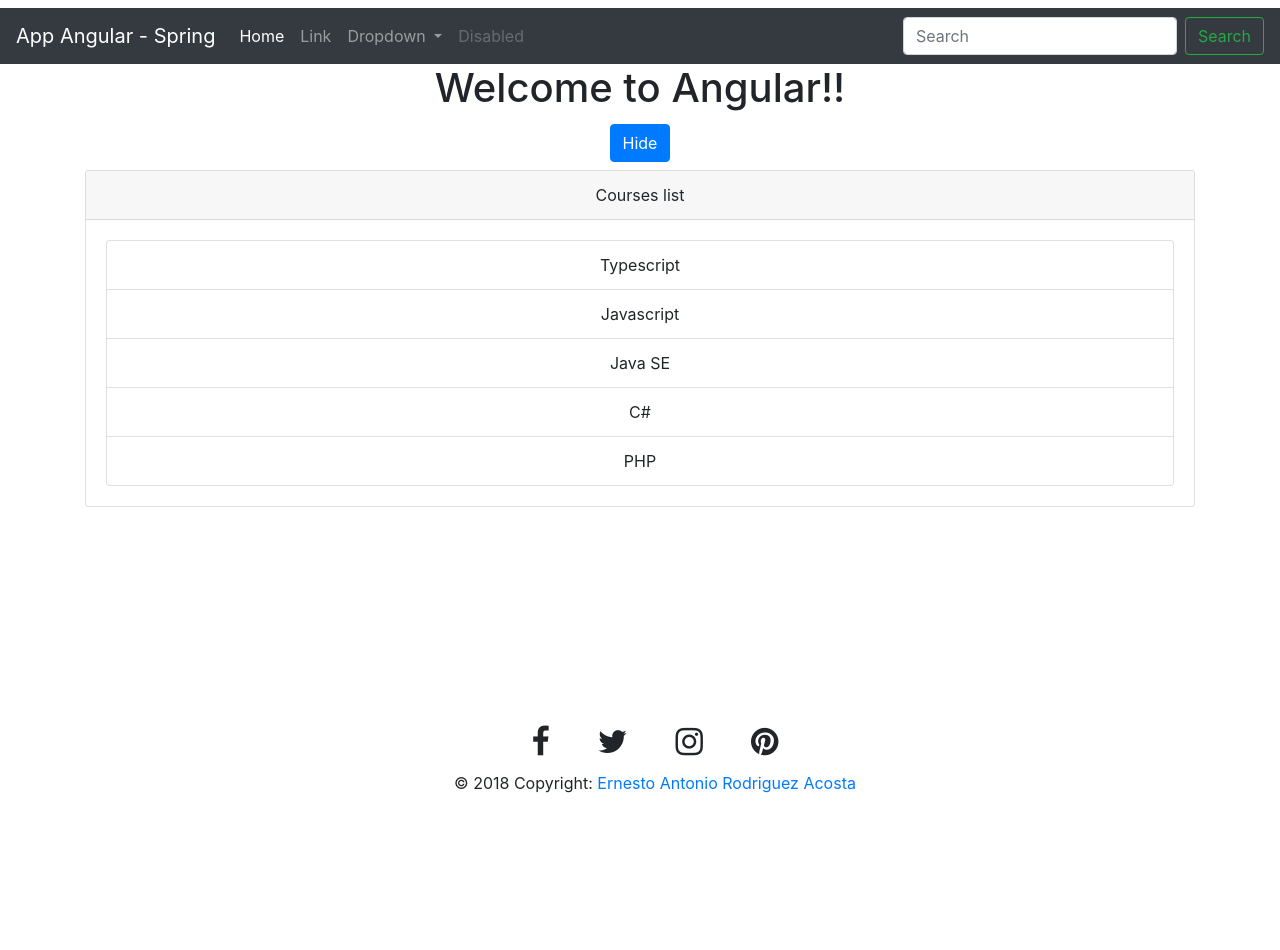
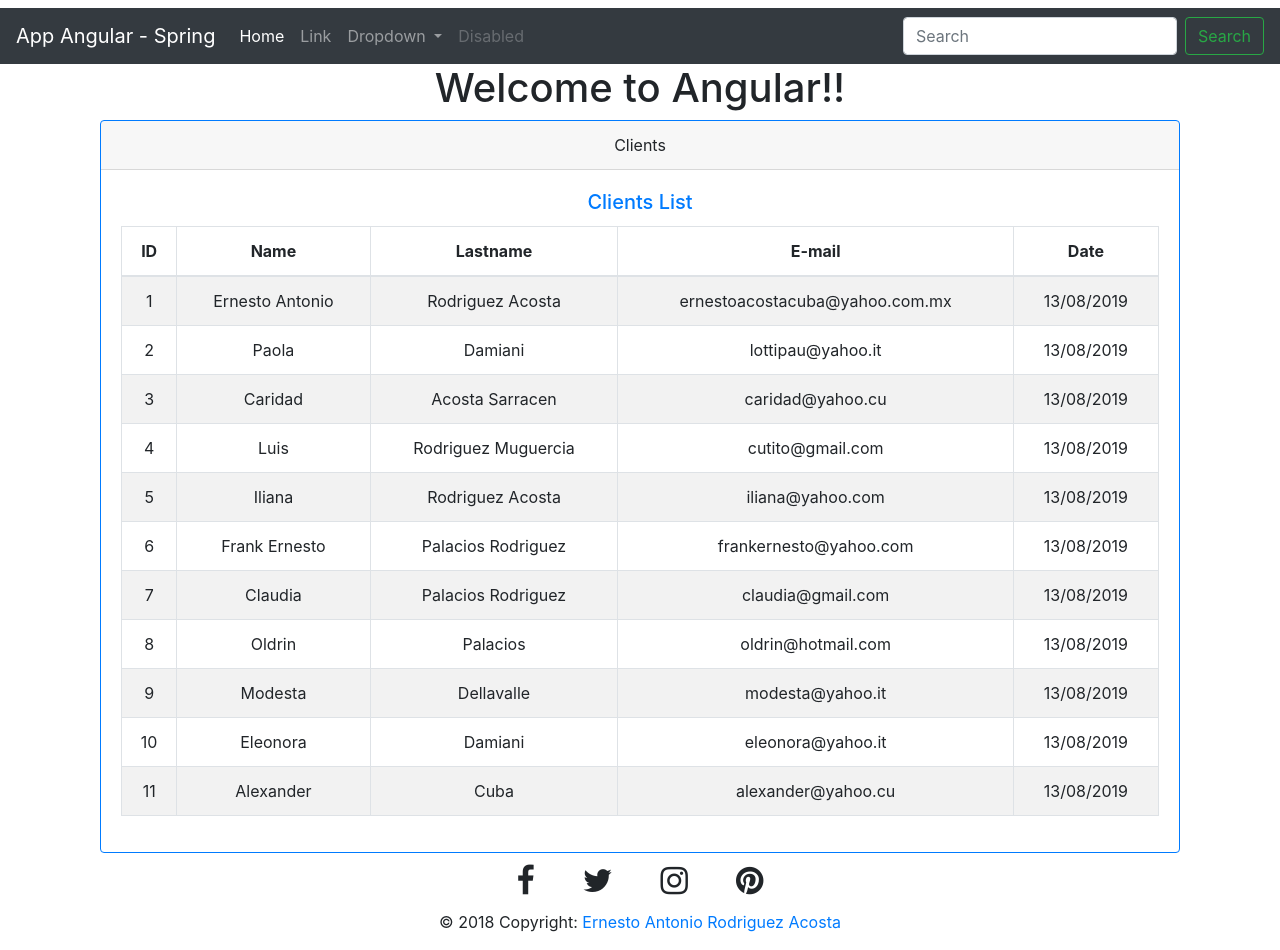
Before and after one commit to ernestoacosta75/spring5angular, an Angular app: page / in a window 1280 px wide. Before the commit the page ends 811 px from the top, so only its background shows below. Built offline with nearby package versions, Linux system fonts and the light colour scheme.

Commit message:
Listing objects of Client type.

```diff
--- a/src/app/app.component.html
+++ b/src/app/app.component.html
@@ -4,7 +4,7 @@
   <h1>
     {{ title }}!
   </h1>
-  <app-directive></app-directive>
+  <app-clients></app-clients>
 </div>
 
 <app-footer></app-footer>
--- a/src/app/app.module.ts
+++ b/src/app/app.module.ts
@@ -7,7 +7,6 @@ import { HeaderComponent } from './components/header/header.component';
 import { FooterComponent } from './components/footer/footer.component';
 import { DirectiveComponent } from './components/directive/directive.component';
 import { ClientsComponent } from './components/clients/clients.component';
-import { ClientComponent } from './components/clients/client.component';
 
 @NgModule({
   declarations: [
@@ -15,8 +14,7 @@ import { ClientComponent } from './components/clients/client.component';
     HeaderComponent,
     FooterComponent,
     DirectiveComponent,
-    ClientsComponent,
-    ClientComponent
+    ClientsComponent
   ],
   imports: [
     BrowserModule
--- a/src/app/components/clients/client.component.html
+++ /dev/null
@@ -1 +0,0 @@
-<p>client works!</p>
--- a/src/app/components/clients/client.component.ts
+++ /dev/null
@@ -1,18 +0,0 @@
-import { Component, OnInit } from '@angular/core';
-import { Client } from '../../models/client/client.model';
-
-@Component({
-  selector: 'app-client',
-  templateUrl: './client.component.html',
-  styleUrls: ['./client.component.css']
-})
-export class ClientComponent implements OnInit {
-
-  personalRecord: Client;
-
-  constructor() { }
-
-  ngOnInit() {
-  }
-
-}
--- a/src/app/components/clients/clients.component.html
+++ b/src/app/components/clients/clients.component.html
@@ -1 +1,28 @@
-<p>clients works!</p>
+<div class="container text-center">
+  <div class="card border-primary mb-3">
+    <div class="card-header">Clients</div>
+    <div class="card-body text-primary">
+      <h5 class="card-title">Clients List</h5>
+      <table class="table table-bordered table-striped">
+        <thead>
+          <tr>
+            <th scope="col">ID</th>
+            <th scope="col">Name</th>
+            <th scope="col">Lastname</th>
+            <th scope="col">E-mail</th>
+            <th scope="col">Date</th>
+          </tr>
+        </thead>
+        <tbody>
+          <tr *ngFor="let client of clients">
+            <td>{{ client.id }}</td>
+            <td>{{ client.name }}</td>
+            <td>{{ client.lastname }}</td>
+            <td>{{ client.email }}</td>
+            <td>{{ client.createdAt | date: "dd/MM/yyyy" }}</td>
+          </tr>
+        </tbody>
+      </table>
+    </div>
+  </div>
+</div>
--- a/src/app/components/clients/clients.component.ts
+++ b/src/app/components/clients/clients.component.ts
@@ -1,4 +1,5 @@
 import { Component, OnInit } from '@angular/core';
+import { Client } from 'src/app/models/client/client.model';
 
 @Component({
   selector: 'app-clients',
@@ -7,6 +8,43 @@ import { Component, OnInit } from '@angular/core';
 })
 export class ClientsComponent implements OnInit {
 
+  clients: Client [] = [
+    {id: 1, name: 'Ernesto Antonio',
+      lastname: 'Rodriguez Acosta', email: 'ernestoacostacuba@yahoo.com.mx',
+      createdAt: new Date()},
+    {id: 2, name: 'Paola',
+      lastname: 'Damiani', email: 'lottipau@yahoo.it',
+      createdAt: new Date()},
+    {id: 3, name: 'Caridad',
+      lastname: 'Acosta Sarracen', email: 'caridad@yahoo.cu',
+      createdAt: new Date()},
+      {id: 4, name: 'Luis',
+      lastname: 'Rodriguez Muguercia', email: 'cutito@gmail.com',
+      createdAt: new Date()},
+      {id: 5, name: 'Iliana',
+      lastname: 'Rodriguez Acosta', email: 'iliana@yahoo.com',
+      createdAt: new Date()},
+      {id: 6, name: 'Frank Ernesto',
+      lastname: 'Palacios Rodriguez', email: 'frankernesto@yahoo.com',
+      createdAt: new Date()},
+      {id: 7, name: 'Claudia',
+      lastname: 'Palacios Rodriguez', email: 'claudia@gmail.com',
+      createdAt: new Date()},
+      {id: 8, name: 'Oldrin',
+      lastname: 'Palacios', email: 'oldrin@hotmail.com',
+      createdAt: new Date()},
+      {id: 9, name: 'Modesta',
+      lastname: 'Dellavalle', email: 'modesta@yahoo.it',
+      createdAt: new Date()},
+      {id: 10, name: 'Eleonora',
+      lastname: 'Damiani', email: 'eleonora@yahoo.it',
+      createdAt: new Date()},
+      {id: 11, name: 'Alexander',
+      lastname: 'Cuba', email: 'alexander@yahoo.cu',
+      createdAt: new Date()},
+
+  ];
+
   constructor() { }
 
   ngOnInit() {
--- a/src/app/components/footer/footer.component.css
+++ b/src/app/components/footer/footer.component.css
@@ -1,6 +1,10 @@
 .footer {
   position: absolute;
-  bottom: 10px;
+  bottom: 0px;
   height: 60px;
   width: 100%;
 }
+
+.page-wrap {
+  position: relative;
+}
--- a/src/app/components/footer/footer.component.html
+++ b/src/app/components/footer/footer.component.html
@@ -1,6 +1,6 @@
 <!-- Footer -->
 <div class="container text-center mx-auto">
-  <footer class="footer container text-center mx-auto">
+  <footer class="page-wrap container text-center mx-auto">
       <!-- Grid row-->
       <div class="row text-center">
         <!-- Grid column -->
--- /dev/null
+++ b/src/app/models/deserializable.ts
@@ -0,0 +1,3 @@
+export interface Deserializable {
+  deserialize(input: any): this;
+}
```
Also changed, not shown: src/app/components/clients/client.component.css (deleted).
